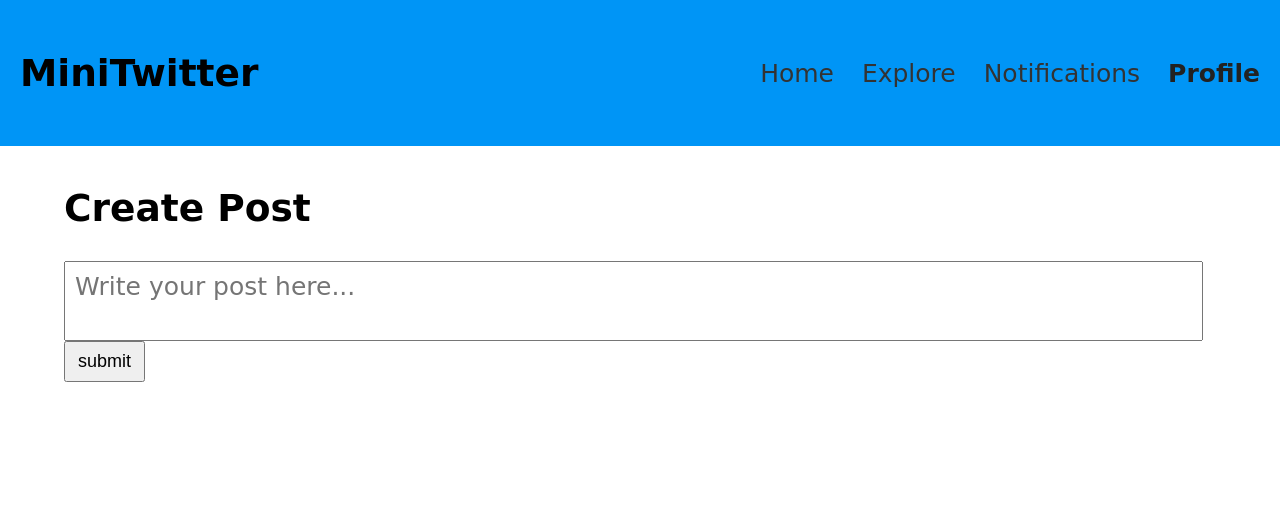
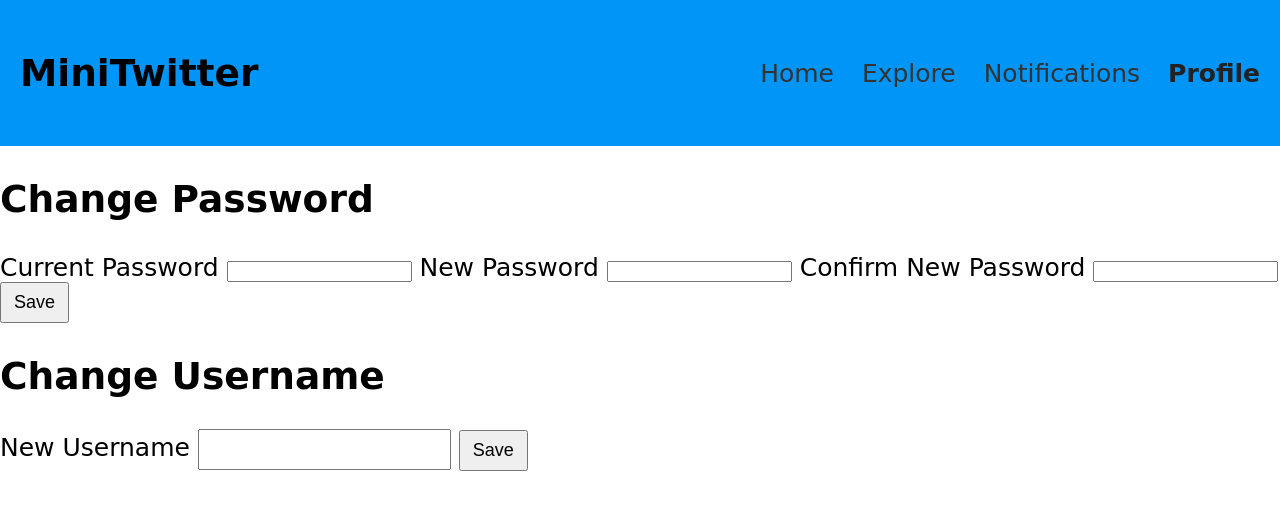
Before and after one commit to NgawangChoedenShankentsang/miniTwitter, a website built with Vite: page client/mainPage/profile.html in a window 1280 px wide. Built offline with nearby package versions, Linux system fonts and the light colour scheme.

Commit message:
profile.html frontend basic added

```diff
--- a/client/mainPage/profile.html
+++ b/client/mainPage/profile.html
@@ -18,16 +18,35 @@
             </div>
         </nav>
     </header>
+
     <main>
-        <section id="createPost">
-            <h2>Create Post</h2>
-            <form id="postForm">
-                <textarea id="postContent" placeholder="Write your post here..."></textarea>
-                <button type="submit">submit</button>
+        <section>
+            <h2>Change Password</h2>
+            <form id="changePasswordForm">
+                <label for="currentPassword">Current Password</label>
+                <input type="password" id="currentPassword" name="currentPassword" required>
+
+                <label for="newPassword">New Password</label>
+                <input type="password" id="newPassword" name="newPassword" required>
+
+                <label for="confirmNewPassword">Confirm New Password</label>
+                <input type="password" id="confirmNewPassword" name="confirmNewPassword" required>
+
+                <button type="submit">Save</button>
             </form>
         </section>
-        <section id="postList"></section>
+
+        <section>
+            <h2>Change Username</h2>
+            <form id="changeUsernameForm">
+                <label for="newUsername">New Username</label>
+                <input type="text" id="newUsername" name="newUsername" required>
+
+                <button type="submit">Save</button>
+            </form>
+        </section>
     </main>
+
     <script src="scripts.js"></script>
 </body>
 </html>
```
